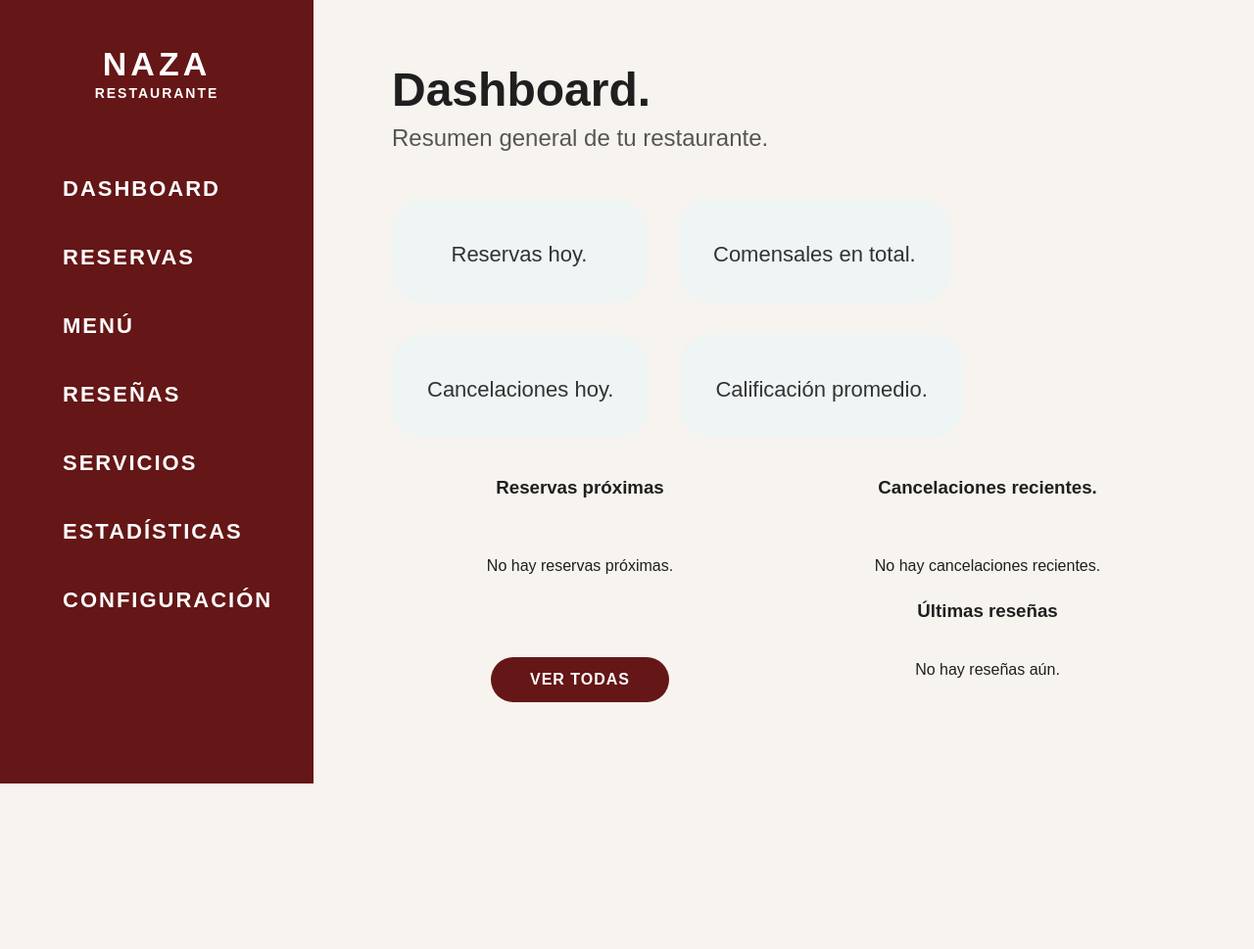
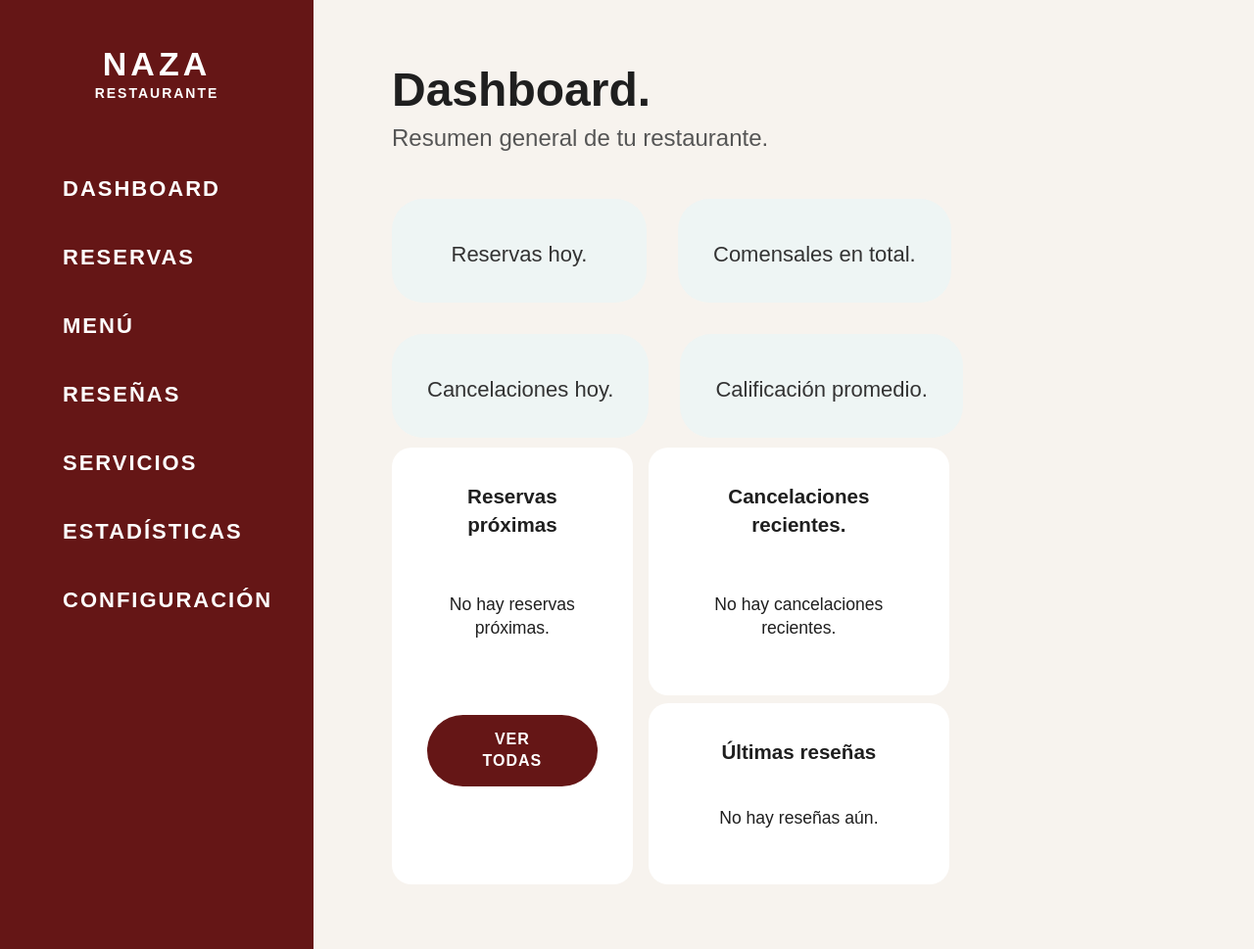
Before and after one commit to keytapia/TP3ids, a Flask app: template frontend/templates/admin/dashboard.html in a window 1280 px wide. Shown: the whole page at 98% size. Before the commit the page ends 800 px from the top, so only its background shows below. Run offline with Flask 3, Linux system fonts and the light colour scheme; the template is opened without the code that fills it, so the values that code supplies are empty.

Commit message:
cambios en el css para la parte del dashboard

```diff
--- a/frontend/static/styles/style.css
+++ b/frontend/static/styles/style.css
@@ -1592,11 +1592,36 @@ body {
 
 /* DASHBOARD — grilla inferior */
 
-.admin-dashboard-grilla {
+.admin-dashboard-grilla{
     display: grid;
-    grid-template-columns: 1fr 1fr;
-    gap: 32px;
-    margin-top: 40px;
+    grid-template-columns: 0.8fr 1fr 0.7fr;
+    row-gap: 24px;
+    column-gap: 16px;
+    font-size: 1.1rem;
+    line-height: 1.4;
+    padding-top: 10px;
+    align-items: stretch;
+}
+
+
+
+
+.dashboard-admin-tabla-card {
+    background: #fff;
+    border-radius: 20px;
+    padding: 36px;
+    margin-bottom: 2px;
+}
+
+
+
+.dashboard-lista-grid strong {
+    font-weight: 900;
+    font-size: 1.15rem;
+}
+
+.dashboard-lista-grid small {
+    font-size: 1rem;
 }
 
 .dashboard-resena {
```
